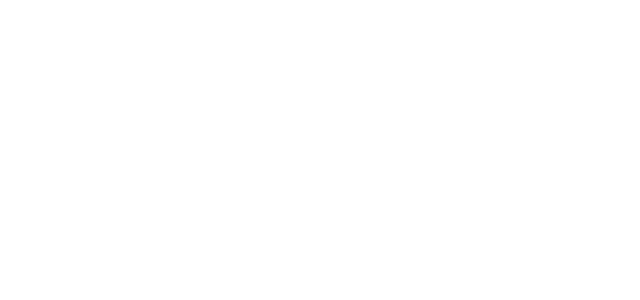
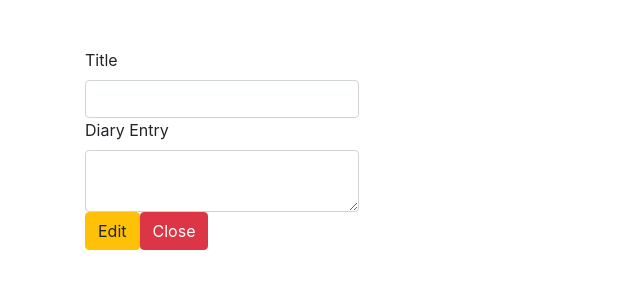
Before and after one commit to salmy101/Diary, a React (Create React App) app in the folder client/: page /edit/1 in a window 1280 px wide. Before the commit this address had no page. Shown: the top 300 px of the page, without its empty margins (0-640 px from the left). Built offline with nearby package versions, Linux system fonts and the light colour scheme; no server answers.

Commit message:
bug with edit mode

```diff
--- a/client/src/App.js
+++ b/client/src/App.js
@@ -7,6 +7,7 @@
 import Create from "./components/CreateEntry";
 import List from "./components/ListEntries";
 import ShowEntry from "./components/ShowEntry"
+import EditEntry2 from "./components/EditEntry2";
 
 
 
@@ -20,6 +21,7 @@
           <Route path="/create" element={<Create />} />
           <Route path="/show" element={<List />} />
           <Route path="/show/:id" element={<ShowEntry />} />
+          <Route path="/edit/:id" element={<EditEntry2 />} />
           </Routes>
         </Router>
       </div>
--- a/client/src/components/EditTodo.js
+++ b/client/src/components/EditEntry.js
@@ -1,12 +1,20 @@
 import React, { Fragment, useState } from "react";
+import { useParams } from "react-router-dom";
 
-const EditTodo = ({ todo }) => {
-  const [description, setDescription] = useState(todo.description);
 
-  const updateDescription = async () => {
+const EditEntry = ({ entry }) => {
+  const [title, setTitle] = useState(entry.title);
+  const [text, setText] = useState(entry.text);
+
+
+  const { id } = useParams();
+  console.log("id is here?",id)
+
+
+  const updateEntry = async () => {
     try {
-      const body = { description };
-      const response = await fetch(`http://localhost:5000/todos/${todo.id}`, {
+      const body = { title, text, id};
+      const response = await fetch(`http://localhost:5000/entries/${entry.id}`, {
         method: "PUT",
         headers: { "Content-Type": "application/json" },
         body: JSON.stringify(body),
@@ -20,7 +28,8 @@
 
   return (
     <Fragment>
-      <button
+      <h1>EDIT ME</h1>
+      {/* <button
         type="button"
         class="btn btn-warning"
         data-toggle="modal"
@@ -63,9 +72,55 @@
             </div>
           </div>
         </div>
+      </div> */}
+
+
+<form className="d-flex mt-5" onSubmit={updateEntry}
+>
+  <div class="form-group mb-4">
+        {/* <div class="form-group mb-4"> */}
+          <label>{entry.title}</label>
+          <input
+            type="text"
+            class="form-control"
+            placeholder="Entry Title"
+            value={title}
+            onChange={(e) => setTitle(e.target.value)}
+          />
+        {/* </div> */}
+
+        {/* <div class="form-group mb-4">
+    <label for="description">Description</label>
+    <textarea id="description"  name="description" class="form-control">
+    </textarea>
+  </div> */}
+
+        {/* <div class="form-group mb-4"> */}
+          <label>Diary Entry</label>
+          <textarea
+            required
+            name="markdown"
+            id="markdown"
+            class="form-control"
+            placeholder="Dear Diary....."
+            value={text}
+            onChange={(e) => setText(e.target.value)}
+          ></textarea>
+        {/* </div> */}
+{/*
+        <a href="/" class="btn btn-secondary">
+          Cancel
+        </a> */}
+
+        <button type="submit" class="btn btn-primary">
+          Submit
+        </button>
       </div>
+      </form>
+
+
     </Fragment>
   );
 };
 
-export default EditTodo;
+export default EditEntry;
--- /dev/null
+++ b/client/src/components/EditEntry2.js
@@ -0,0 +1,114 @@
+import React, { Fragment, useState, useEffect } from "react";
+import { useParams, useNavigate } from "react-router-dom";
+
+const EditEntry2 = () => {
+  const [entry, setEntry] = useState({});
+  const { id } = useParams();
+
+  const getEntry = async () => {
+    try {
+      const response = await fetch(`http://localhost:5000/entries/${id}`);
+      const jsonData = await response.json(); //parse the json dta you get back
+      // console.log("a single entry view", jsonData);
+      setEntry(jsonData);
+    } catch (err) {
+      console.error(err.message);
+    }
+  };
+
+  useEffect(() => {
+    getEntry();
+  }, []);
+
+  const navigate = useNavigate();
+  const [title, setTitle] = useState(entry.title);
+  const [text, setText] = useState(entry.text);
+
+  const updateEntry = async () => {
+    try {
+      const body = { title, text, id };
+      const response = await fetch(
+        `http://localhost:5000/entries/${entry.id}`,
+        {
+          method: "PUT",
+          headers: { "Content-Type": "application/json" },
+          body: JSON.stringify(body),
+        });
+        navigate('/show');
+    } catch (err) {
+      console.log(err.message);
+    }
+  };
+
+  console.log("the entry",entry)
+
+  const reset = () => {
+    setTitle(title)
+    setText(text)
+    navigate("/show")
+
+  }
+
+  return (
+    <Fragment>
+      <h1>{entry.id}</h1>
+      <h1>{entry.title}</h1>
+      <h1>{entry.text}</h1>
+
+      <form className="d-flex mt-5">
+        <div class="form-group mb-4">
+          {/* <div class="form-group mb-4"> */}
+          <label>Title</label>
+          <input
+            type="text"
+            className="form-control"
+            value={entry.title}
+            onChange={(e) => setTitle(e.target.value)}
+          />
+          {/* </div> */}
+
+          {/* <div class="form-group mb-4">
+    <label for="description">Description</label>
+    <textarea id="description"  name="description" class="form-control">
+    </textarea>
+  </div> */}
+
+          {/* <div class="form-group mb-4"> */}
+          <label>Diary Entry</label>
+          <textarea
+            required
+            name="markdown"
+            id="markdown"
+            className="form-control"
+            value={entry.text}
+            // onChange={(e) => setText(e.target.value)}
+            onChange={(e) => setText({...text, text:e.target.value })}
+
+          ></textarea>
+          {/* </div> */}
+          {/*
+        <a href="/" class="btn btn-secondary">
+          Cancel
+        </a> */}
+          <button
+            type="button"
+            class="btn btn-warning"
+            onClick={(e) => updateEntry(e)}
+          >
+            Edit
+          </button>
+
+          <button
+            type="button"
+            class="btn btn-danger"
+            onClick={reset}
+          >
+            Close
+          </button>
+        </div>
+      </form>
+    </Fragment>
+  );
+};
+
+export default EditEntry2;
--- a/client/src/components/EntryCard.js
+++ b/client/src/components/EntryCard.js
@@ -10,6 +10,9 @@
     navigate(`/show/${id}`);
   };
 
+  const edit = () => {
+    navigate(`/edit/${id}`);
+  };
 
   return (
     <Fragment>
@@ -27,6 +30,9 @@
               <button onClick={view} type="submit" class="btn btn-secondary">
                 view entry
               </button>
+              <button onClick={edit} type="submit" class="btn btn-secondary">
+                edit entry
+              </button>
             </div>
           </blockquote>
         </div>
--- a/client/src/components/ListEntries.js
+++ b/client/src/components/ListEntries.js
@@ -1,5 +1,5 @@
 import React, { Fragment, useEffect, useState } from "react";
-import EditTodo from "./EditTodo";
+import EditTodo from "./EditEntry";
 import EntryCard from "./EntryCard";
 
 const ListEntries = () => {
--- a/client/src/components/ShowEntry.js
+++ b/client/src/components/ShowEntry.js
@@ -1,5 +1,6 @@
 import React, { Fragment, useState, useEffect } from "react";
 import { useParams } from "react-router-dom";
+import EditEntry from "./EditEntry";
 
 const ShowEntry = () => {
   const { id } = useParams();
@@ -9,7 +10,6 @@
     try {
       const response = await fetch(`http://localhost:5000/entries/${id}`);
       const jsonData = await response.json(); //parse the json dta you get back
-      console.log("a single entry view", jsonData)
       setEntry(jsonData);
     } catch (err) {
       console.error(err.message);
@@ -52,9 +52,10 @@
           <p class="card-text">
           {entry.text}
           </p>
-          <a href="#" class="card-link">
+          <a href={`/edit/${id}`} class="card-link">
             Edit
           </a>
+          {/* <EditEntry props={...entry}/> */}
           <a href="#" class="card-link">
             Delete
           </a>
```
Also changed, not shown: 1 other file (tests, documents, lock files or other folders).
